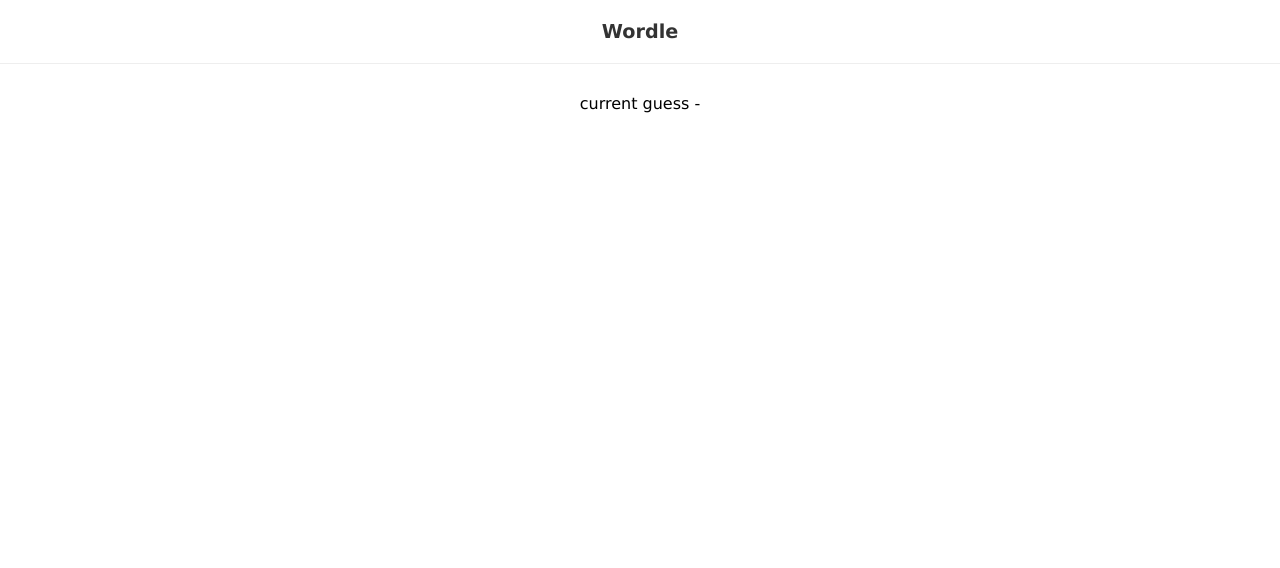
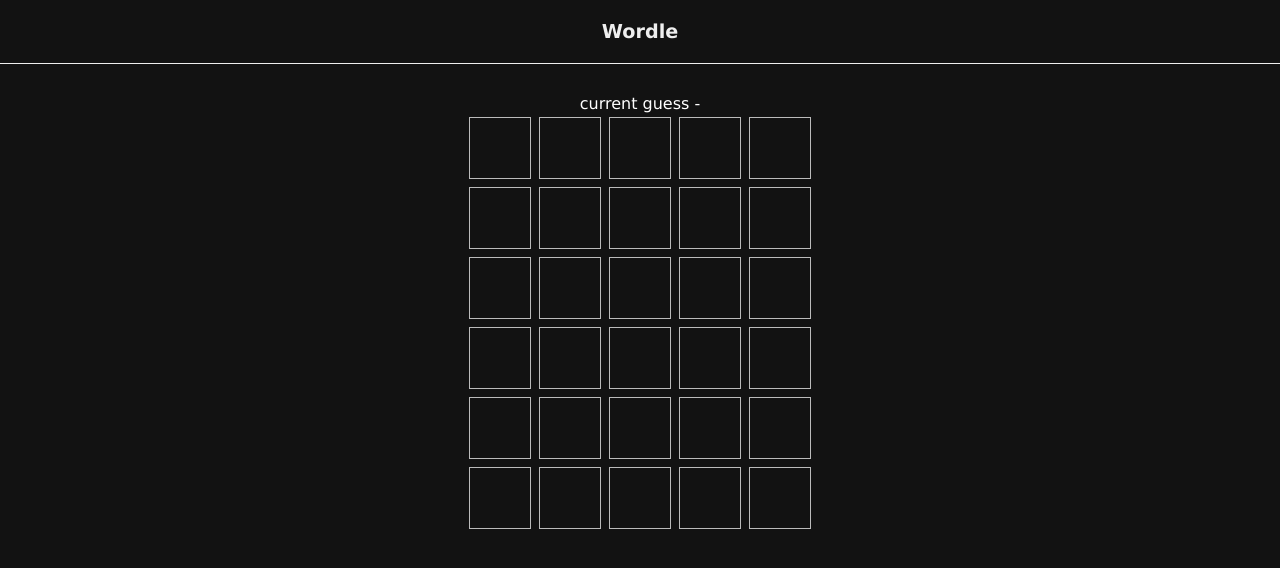
Before and after one commit to paojed97/Wordle-Clone-with-Vue, a Vue app: page / in a window 1280 px wide. Shown: the top 568 px of the page. Built offline with nearby package versions, Linux system fonts and the light colour scheme; data requests are answered from the project's data file.

Commit message:
template rendering for user guess added

```diff
--- a/src/App.vue
+++ b/src/App.vue
@@ -29,10 +29,12 @@
 
 <style>
 body {
+  background-color: #121212;
   text-align: center;
   font-size: 1em;
   font-family: Verdana, Geneva, Tahoma, sans-serif;
   margin: 0;
+  color: white;
 }
 
 h1 {
@@ -40,6 +42,6 @@
   padding: 20px 0;
   border-bottom: 1px solid #eee;
   margin: 0 0 30px 0;
-  color: #333;
+  color: #eee;
 }
 </style>
--- /dev/null
+++ b/src/components/GridComponent.vue
@@ -0,0 +1,19 @@
+<template>
+  <div>
+    <template v-for="(g, i) in guesses" :key="i">
+      <RowComponent v-if="turn === i" :currentGuess="currentGuess" />
+      <RowComponent v-else :guess="g" />
+    </template>
+  </div>
+</template>
+
+<script>
+import RowComponent from "./RowComponent.vue";
+
+export default {
+  components: { RowComponent },
+  props: ["currentGuess", "guesses", "turn"],
+};
+</script>
+
+<style></style>
--- /dev/null
+++ b/src/components/RowComponent.vue
@@ -0,0 +1,67 @@
+<template>
+  <div class="row past" v-if="guess">
+    <div :class="l.color" v-for="(l, i) in guess" :key="i">{{ l.key }}</div>
+  </div>
+
+  <div class="row current" v-else-if="currentGuess">
+    <div class="filled" v-for="(letter, i) in currentGuess.split('')" :key="i">
+      {{ letter }}
+    </div>
+    <div v-for="(_, i) in [...Array(5 - currentGuess.length)]" :key="i"></div>
+  </div>
+
+  <div class="row" v-else>
+    <div></div>
+    <div></div>
+    <div></div>
+    <div></div>
+    <div></div>
+  </div>
+</template>
+
+<script>
+export default {
+  props: ["guess", "currentGuess"],
+  // data() {
+  //   return {
+  //     letters: null,
+  //   };
+  // },
+};
+</script>
+
+<style>
+.row {
+  text-align: center;
+  display: flex;
+  justify-content: center;
+}
+
+.row > div {
+  display: block;
+  width: 60px;
+  height: 60px;
+  border: 1px solid #bbb;
+  margin: 4px;
+  text-align: center;
+  line-height: 60px;
+  text-transform: uppercase;
+  font-weight: bold;
+  font-size: 2.5em;
+}
+
+.row > div.green {
+  background: #528d4e;
+  border-color: #528d4e;
+}
+
+.row > div.grey {
+  background: #3a393c;
+  border-color: #3a393c;
+}
+
+.row > div.yellow {
+  background: #b49f39;
+  border-color: #b49f39;
+}
+</style>
--- a/src/components/WordleComponent.vue
+++ b/src/components/WordleComponent.vue
@@ -1,16 +1,20 @@
 <template>
   <div>current guess - {{ currentGuess }}</div>
+  <GridComponent :currentGuess="currentGuess" :guesses="guesses" :turn="turn" />
 </template>
 
 <script>
+import GridComponent from "./GridComponent.vue";
+
 export default {
+  components: { GridComponent },
   props: ["solution"],
   data() {
     return {
       turn: 0,
       currentGuess: "",
-      guesses: [...Array(6)], // each guess is an array
-      history: [], // each guess is a string
+      guesses: [...Array(6)],
+      history: [],
       isCorrect: false,
     };
   },
@@ -22,7 +26,6 @@
       let formattedGuess = [...this.currentGuess].map((l) => {
         return { key: l, color: "grey" };
       });
-
       // find any green letters (letters in solution & correct position)
       formattedGuess.forEach((l, i) => {
         if (solutionArray[i] === l.key) {
@@ -30,7 +33,6 @@
           solutionArray[i] = null;
         }
       });
-
       // find any yellow letters (letters in solution but not in correct position)
       formattedGuess.forEach((l, i) => {
         if (solutionArray.includes(l.key) && l.color !== "green") {
@@ -38,10 +40,8 @@
           solutionArray[solutionArray.indexOf(l.key)] = null;
         }
       });
-
       return formattedGuess;
     },
-
     // add a new guess to the guesses state
     // update the isCorrect state if the guess is correct
     // add one turn to the state
@@ -52,12 +52,10 @@
       let newGuesses = [...this.guesses];
       newGuesses[this.turn] = formattedGuess;
       this.guesses = newGuesses;
-
       this.history = [...this.history, this.currentGuess];
       this.turn += 1;
       this.currentGuess = "";
     },
-
     // handle keyup event & track current guess
     // if user presses enter, add the new guess
     handleKeyUp({ key }) {
@@ -67,28 +65,23 @@
           console.log("You used all your guesses");
           return;
         }
-
         // do not allow duplicate words
         if (this.history.includes(this.currentGuess)) {
           console.log("You already tried that word");
           return;
         }
-
         // check word is 5 characters long
         if (this.currentGuess.length !== 5) {
           console.log("Word must be 5 characters long");
           return;
         }
-
         const formatted = this.formatGuess();
         this.addNewGuess(formatted);
       }
-
       if (key === "Backspace") {
         this.currentGuess = this.currentGuess.slice(0, -1);
         return;
       }
-
       if (/^[a-zA-z]$/.test(key)) {
         if (this.currentGuess.length < 5) {
           this.currentGuess += key;
@@ -98,7 +91,6 @@
   },
   mounted() {
     window.addEventListener("keyup", this.handleKeyUp);
-
     return () => window.removeEventListener("keyup", this.handleKeyUp);
   },
 };
```
Also changed, not shown: jsconfig.json (+4 -4 lines).
